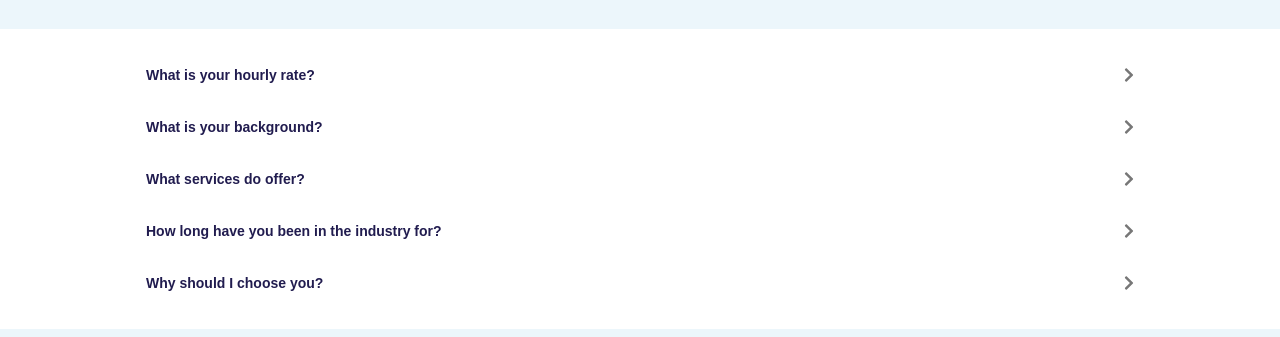
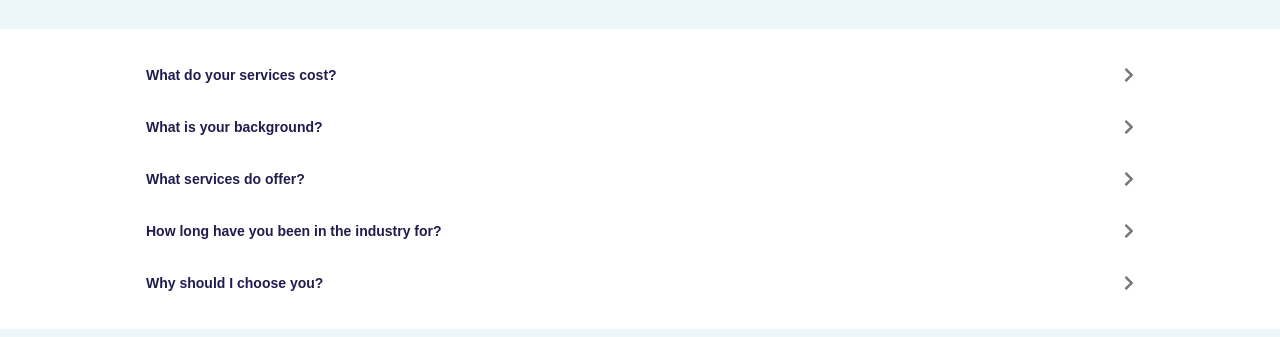
Before and after one commit to WClifford1/wotnot-media-client, a React (Create React App) app: page /FAQ in a window 1280 px wide. Shown: the part 150-487 px from the top of the page. Built offline with nearby package versions, Linux system fonts and the light colour scheme.

Commit message:
Grid changes

```diff
--- a/src/App.css
+++ b/src/App.css
@@ -1488,7 +1488,7 @@ html {
       align-content: center;
   width: 100%;
   padding-top: 40px;
-  padding-bottom: 40px;
+  padding-bottom: 30px;
   font-weight: 100;
   color: #7d7ebe;
 }
@@ -1521,7 +1521,7 @@ html {
   border-radius: 40px;
   background-color: #f0ac39;
   font-size: 17px;
-  padding: 15px 40px 15px 40px;
+  padding: 15px 30px;
   border: 1px solid #f0ac39;
   cursor: pointer;
   color: white;
--- a/src/app.scss
+++ b/src/app.scss
@@ -302,7 +302,7 @@ html {
             width: 100%;
             // padding: $title-pad;
             padding-top: 40px;
-            padding-bottom: 40px;
+            padding-bottom: 30px;
             font-weight: 100;
             color: $material-purple;
             // text-align: center;
@@ -328,7 +328,7 @@ html {
                 border-radius: 40px;
                 background-color: $material-yellow;
                 font-size: 17px;
-                padding: 15px 40px 15px 40px;
+                padding: 15px 30px;
                 border: 1px solid $material-yellow;
                 cursor: pointer;
                 color: white;
--- a/src/components/Faq.jsx
+++ b/src/components/Faq.jsx
@@ -12,26 +12,35 @@ export default class Faq extends Component {
                 <h1>Frequently Asked Questions</h1>
             </div>
             <div className="faq-inner">
-            <Accordion title="What is your hourly rate?"
-            content="lorem orem orem orem orem orem orem orem orem"
+            <Accordion title="What do your services cost?"
+            content="<p>The print and digital media world is a very subjective process. Every organisation’s goals and projects are unique. Because of this wotnot media works primarily on a project based pricing model. Once you tell us the project your organisation wants to promote and market to we will offer a competitive quote that matches your needs and budget.</p>"
             />
             <Accordion title="What is your background?"
-            content="lorem orem orem orem orem orem orem orem orem lorem orem orem orem orem orem orem orem orem"
+            content="My background/experience is over 10 years working as a Graphic Designer in the Marketing and Communications. I specialise in working with Charities and Not-for-profits and so understand the need to be flexible between quality designs and individual organisations budgets."
             />
             <Accordion title="What services do offer?"
             content="
-            <p>lorem orem orem orem orem orem orem orem orem</p>
-            </br>
-            <p>lorem orem orem orem orem orem orem orem orem</p>
-            </br>
-            <p>lorem orem orem orem orem orem orem orem orem</p>
+            <p>By hiring wotnot media for your next big project, you will be provided with your own professional graphics designer who will walk you step by step through the design process from start to finish.</p>
+            <br />
+            <p>What’s included:</p>
+            <br />
+            <ul>
+            <li>Profesional consulation to identify your project’s key message and goals (target market, profit goals, brand awareness strategies etc).</li>
+            <li>Regular proofs and constructive feedback to take your message and brand from the conceptual stage into the real world.</li>
+            <li>Final product includes high resolution digital files for print and online distribution.</li>
+            <li>Optionally if you don’t want to deal with printers we also offer a service where wotnot media will talk with local printers  and mail-houses for the best deals. wotnot media understands the printing direct mail process and are ready and able to handle this on your behalf.</li>
+            </ul>
             "
             />
             <Accordion title="How long have you been in the industry for?"
-            content="lorem orem orem orem orem orem orem orem orem lorem orem orem orem orem orem orem orem orem"
+            content="
+            I’ve been working in the Industry as a Graphic Designer in print and video for over 10 years and with building wordpress based websites for closer to 8 years."
             />
             <Accordion title="Why should I choose you?"
-            content="lorem orem orem orem orem orem orem orem orem lorem orem orem orem orem orem orem orem orem"
+            content="
+            <p>I know how to take the ideas and direction of a client and bring them to life. I am able to give professional advice and suggestions from my abilities and experience as a long-time graphic desiger while maintaining the perspective that ultimatley what the client wants is my main goal.</p>
+            <br>
+            <p>Sometime people and organisations don’t neccessarily now what they want when it comes to good design, messaging and overall presentation. As your Graphic Designer I can help you work out, not just what you want, but what you need to achive your project goals and outcomes.</p>"
             />
         </div>
         </div>
--- a/src/components/Home.jsx
+++ b/src/components/Home.jsx
@@ -39,7 +39,8 @@ export default function Home() {
                 <div className="hero-image">
                     <div className="hero-text">
                         <h1>Lucrative, Innovative, Design Solutions</h1>
-                        <p>Lorem, ipsum dolor sit amet consectetur adipisicing elit. Fuga maiores sit voluptates optio odit nihil iusto est sint qui! Exercitationem delectus nihil alias praesentium iste maiores officiis quisquam repellat. Voluptates.</p>
+                        <p>I am a graphic design company specialising in print and web design. We've created newsletters, direct mail letters, newspapers, flyers, brochures, calendars, banners and much more.
+Having delved in marketing and communications for over 10 years, we know how to take your ideas from concept to completion.</p>
                         <div className="hbtn-cont">
                             <button type="button" class="hero-btn">Enquire Today!</button>
                         </div>
--- a/src/components/HowWeHelp.jsx
+++ b/src/components/HowWeHelp.jsx
@@ -18,7 +18,7 @@ export default function HowWeHelp() {
 
             <div className="help-text">
                 <h1>HOW CAN WE HELP?</h1>
-                <p>Lorem, ipsum dolor sit amet consectetur adipisicing elit. Voluptates voluptatem tenetur perspiciatis doloribus. Porro animi officiis, rem similique modi nisi. Obcaecati, voluptatibus qui sapiente doloribus aperiam saepe consectetur necessitatibus natus sint neque. Dicta dolor ipsam eum a dolores quidem unde non sapiente omnis quis eaque eveniet nostrum velit, suscipit perferendis illum quae facere fuga pariatur ut dolore ullam. Porro.</p>
+                <p>We can help in bringing your messages and brand to life in the online world. We have Advanced knowledge with building customised Wordpress based websites and landing pages to make your organisation look just as good online as in it does in your print publications. And best of all, with a wordpress based website, and a little bit of training, you and your team can maintain a professional looking and functional website yourselves, without the need to know complex web languages, a massive time and money saver.</p>
                 <div className="helpbtn-cont">
                     <button type="button" className="help-btn">Book Now</button>
                 </div>
--- a/src/components/Projects.jsx
+++ b/src/components/Projects.jsx
@@ -2,6 +2,7 @@ import React from 'react'
 import one from '../images/proj6.png'
 import two from '../images/proj7.png'
 import three from '../images/proj10.png'
+import four from '../images/proj11.png'
 import tak2 from '../images/grid14.png'
 import tak3 from '../images/grid16.png'
 import tak4 from '../images/grid18.png'
@@ -23,7 +24,7 @@ export default function Projects() {
                     <div class="portfolio-item medium"><img src={one} alt="Newspaper flyer"/></div>
                     <div class="portfolio-item large two">two</div>
                     <div class="portfolio-item medium"><img src={one} alt="Newspaper flyer"/></div>
-                    <div class="portfolio-item small">four</div>
+                    <div class="portfolio-item small"><img src={four} alt="Newspaper flyer"/></div>
                     <div class="portfolio-item tall"><img src={three} alt="Newspaper flyer"/></div>
                     <div class="portfolio-item wide"><img src={two} alt="Newspaper flyer"/></div>
                     {/* <div class="portfolio-item wide">six</div>
```
Also changed, not shown: src/images/proj11.png (added), 1 other file (tests, documents, lock files or other folders).
